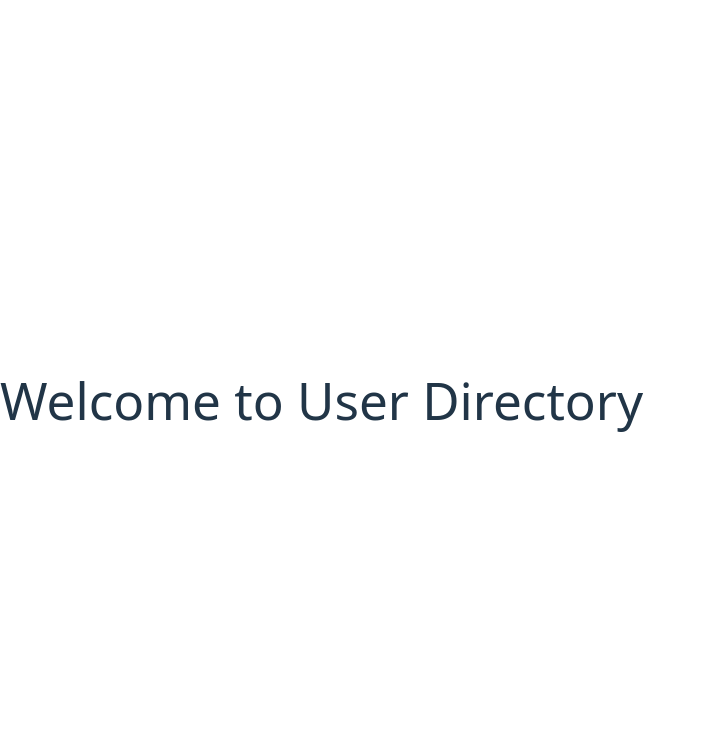
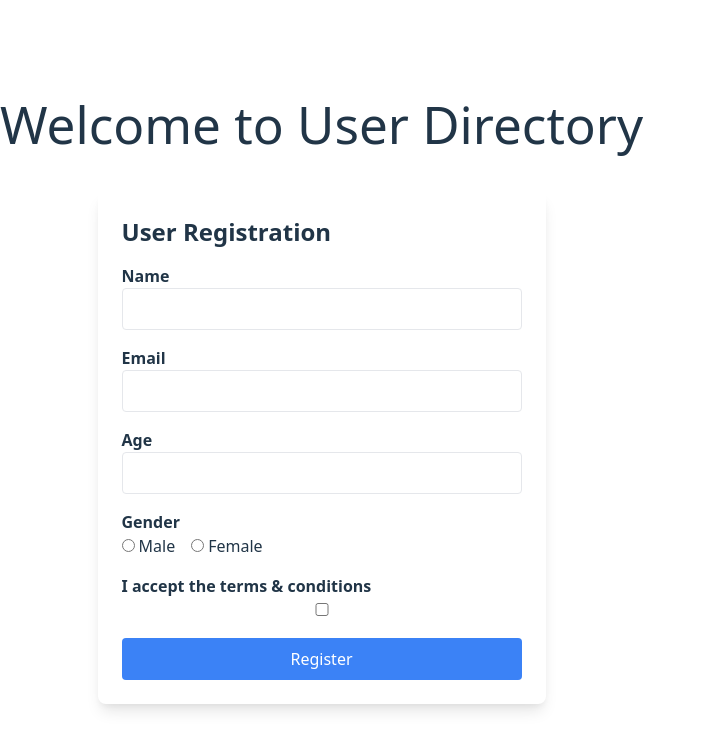
Before and after one commit to shokrullah2023/React-Projects, a React (Vite) app: page / in a window 1280 px wide. Shown: the top 750 px of the page, without its empty margins (0-705 px from the left). Built offline with nearby package versions, Linux system fonts and the light colour scheme.

Commit message:
User form for Day 4 is completed but validation and submission isn't working, I need to get that fix other that it's looking good.

```diff
--- a/src/components/UsersForm.jsx
+++ b/src/components/UsersForm.jsx
@@ -1,4 +1,4 @@
-import { useState } from "react";
+// import { useState } from "react";
 
 // export default function UserForm() {
 //   const [formData, setFormData] = useState({
@@ -137,55 +137,112 @@ import { useState } from "react";
 //   );
 // }
 
-export default function UsersForm(){
+import { useEffect, useState } from "react";
+import ReusableInputField from "./ReusableInputField";
+
+
+export default function RegistrationForm() {
+
   const [formData, setFormData] = useState({
     name: "",
     email: "",
     age: "",
     gender: "",
-    termsAccepted: false
-    })
+    termsAccepted: false,
+  });
 
-    const [error, setErrors] = useState({});
+  const [errors, setErrors] = useState({});
+  const [isFormValid, setIsFormValid] = useState(false);
 
-    // Handle Input Change
+  // Load data from localStorage on component mount
+  useEffect(()=> {
+    const savedData = JSON.parse(localStorage.getItem("userformData"));
+    if (savedData) setFormData(savedData);
+  }, []);
+
+  // Save data to localStorage when formData changes
+  useEffect(() => {
+    localStorage.setItem("useFormData", JSON.stringify(formData));
+  }, [formData]);
+
+  // Handle Input Changes
   const handleChange = (e) => {
-      const {name, type, value, checked} = e.target;
+    const { name, value, type, checked } = e.target;
     setFormData({
       ...formData,
-        [name]: type === "checkbox" ? checked : value
-      })
-    }
+      [name]: type === "checkbox" ? checked : value,
+    });
+  };
 
  // Form Validation
   const validateForm = () => {
     let newErrors = {};
-      if(formData.name.length < 3)
-        newErrors.name = "Name must be at least 3 characters";
-      if(!formData.email.includes("@") || !formData.email.includes(".com"))
-        newErrors.email = "Email must contain @ and .com";
-      if(formData.age <= 0 || formData.age === "")
-        newErrors.age = "Enter a valid age";
-      if(!formData.gender) newErrors.gender = "Select your gender";
-      if(!formData.termsAccepted) newErrors.termsAccepted = "Please accept terms and conditions";
+
+    if (formData.name.length < 3) newErrors.name = "Name must be at least 3 characters.";
+    if (!formData.email.includes("@") || !formData.email.includes(".com"))
+      newErrors.email = "Invalid email format.";
+    if (formData.age <= 0 || formData.age === "") newErrors.age = "Enter a valid age.";
+    if (!formData.gender) newErrors.gender = "Select your gender.";
+    if (!formData.termsAccepted) newErrors.termsAccepted = "You must accept the terms.";
 
     setErrors(newErrors);
-      return Object.keys(newErrors).length === 0;
-    }
+    setIsFormValid(Object.keys(newErrors).length === 0);
+  };
 
   // Handle Form Submission
   const handleSubmit = (e) => {
     e.preventDefault();
-      if(validateForm()){
-        alert("Registration successful! \n" + JSON.stringify(formData, null, 2));
-        setFormData({name: "", email:"", age:"", gender:"", termsAccepted: false});
+    validateForm();
+    if (isFormValid) {
+      alert("Registration Successful! 🎉\n" + JSON.stringify(formData, null, 2));
+      setFormData({ name: "", email: "", age: "", gender: "", termsAccepted: false }); // Reset form
       setErrors({});
+      localStorage.removeItem("useFormData"); // Clear localStorage
     }
-    }
+  };
 
   return (
-      <div>
+    <div className="max-w-md mx-auto mt-10 p-6 bg-blue shadow-lg rounded-lg">
+      <h2 className="text-2xl font-bold mb-4">User Registration</h2>
+      <form onSubmit={handleSubmit}>
+        {/* Reusable InputField Components */}
+        <ReusableInputField type="text" name="name" value={formData.name} onChange={handleChange} label="Name" />
+        {errors.name && <p className="text-red-500 text-sm">{errors.name}</p>}
 
+        <ReusableInputField type="email" name="email" value={formData.email} onChange={handleChange} label="Email" />
+        {errors.email && <p className="text-red-500 text-sm">{errors.email}</p>}
+
+        <ReusableInputField type="number" name="age" value={formData.age} onChange={handleChange} label="Age" />
+        {errors.age && <p className="text-red-500 text-sm">{errors.age}</p>}
+
+        <ReusableInputField
+          type="radio"
+          name="gender"
+          value={formData.gender}
+          onChange={handleChange}
+          label="Gender"
+          options={["Male", "Female"]}
+        />
+        {errors.gender && <p className="text-red-500 text-sm">{errors.gender}</p>}
+
+        <ReusableInputField
+          type="checkbox"
+          name="termsAccepted"
+          checked={formData.termsAccepted}
+          onChange={handleChange}
+          label="I accept the terms & conditions"
+        />
+        {errors.termsAccepted && <p className="text-red-500 text-sm">{errors.termsAccepted}</p>}
+
+        {/* Submit Button */}
+        <button
+          type="submit"
+          className="w-full bg-blue-500 text-white p-2 rounded hover:bg-blue-600 disabled:bg-gray-400"
+          disabled={!isFormValid}  // Disable button if form is not valid
+        >
+          Register
+        </button>
+      </form>
     </div>
-    )
+  );
 }
```
Lines whose indentation alone changed are shown as unchanged.
